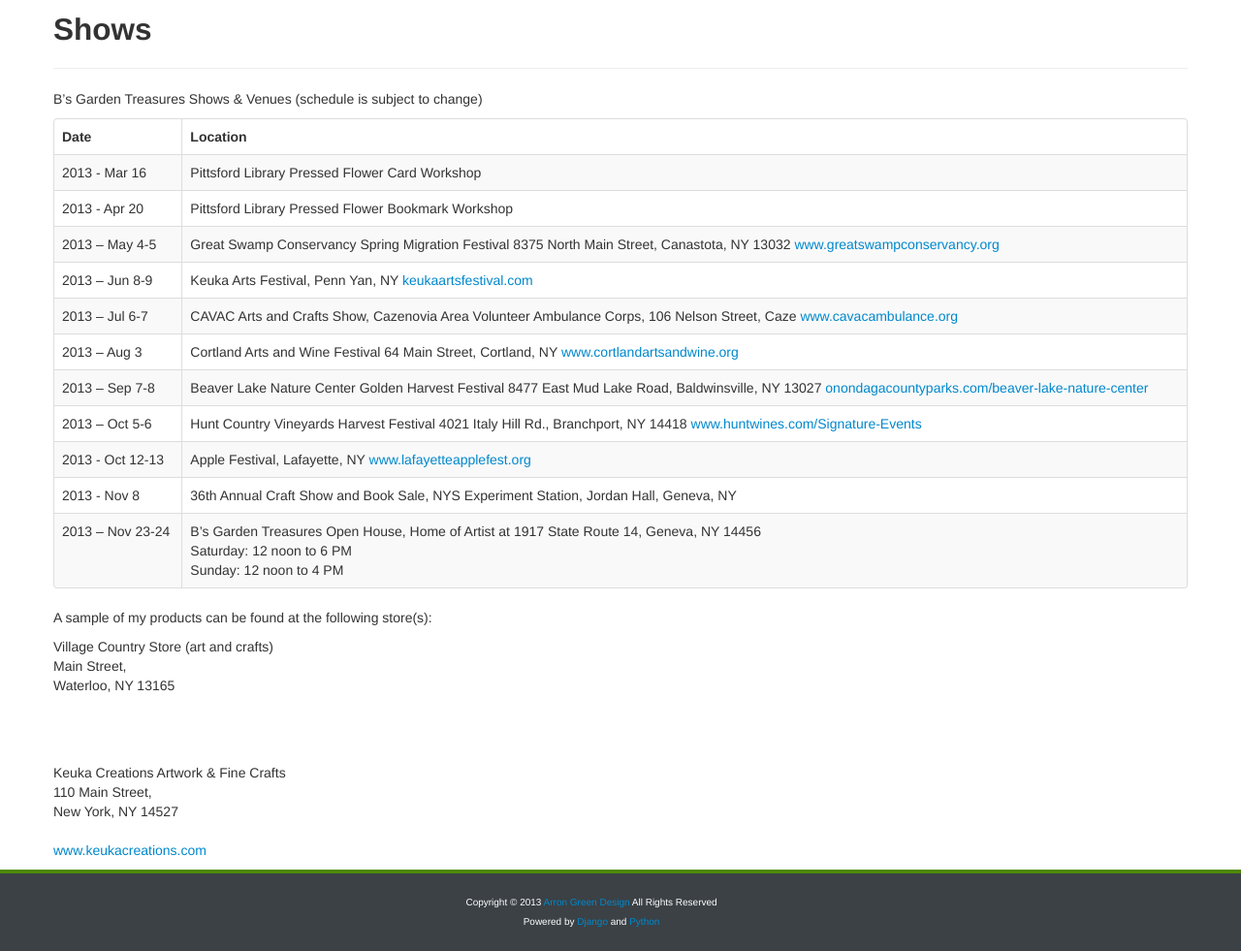
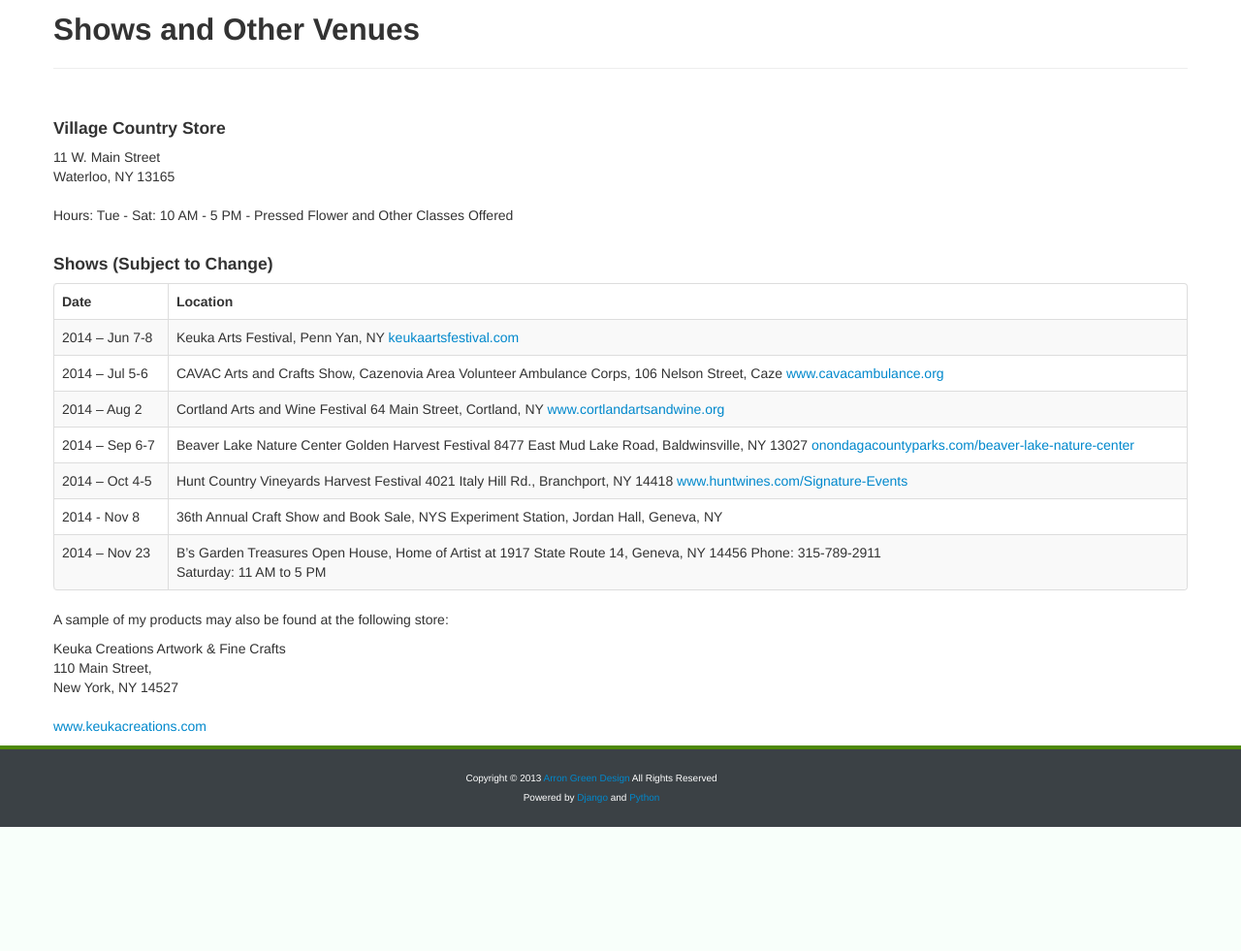
Before and after one commit to BGTreasures/BGTreasures, a Django app: template bgtreasures/bgtreasures/templates/shows.html in a window 1280 px wide. Shown: the part 171-1152 px from the top of the page at 97% size. After the commit the page ends 1024 px from the top, so only its background shows below. Run offline with Django 3.2, Linux system fonts and the light colour scheme; the template is opened without the code that fills it, so the values that code supplies are empty; some web fonts are replaced.

Commit message:
Shows
Updated to 2014

```diff
--- a/bgtreasures/bgtreasures/templates/shows.html
+++ b/bgtreasures/bgtreasures/templates/shows.html
@@ -11,14 +11,31 @@
 <div id="content" class="container">
   <div class="row-fluid">
     <div id="title" class="span12">
-      <h2>Shows</h2>
+      <h2>Shows and Other Venues</h2>
       <hr>
     </div>
   </div>
   <div class="row-fluid">
     <div class="span12">
       <p>
-        B’s Garden Treasures Shows &amp; Venues (schedule is subject to change)
+
+         <br />
+
+         <address>
+            <div><h4>Village Country Store</h4> </div>
+            11 W. Main Street <br>
+            Waterloo, NY 13165 <br>
+            </address>
+            Hours: Tue - Sat:  10 AM - 5 PM -
+            Pressed Flower and Other Classes Offered
+            <br>
+            <br>
+
+
+      </p>
+
+        <h4>Shows (Subject to Change)</h4>
+
       </p>
       <table class="table table-striped table-bordered">
         <thead>
@@ -28,42 +45,29 @@
           </tr>
         </thead>
         <tbody>
+
+
           <tr>
-            <td>2013 - Mar 16</td>
-            <td>Pittsford Library Pressed Flower Card Workshop</td>
-          </tr>
-          <tr>
-            <td>2013 - Apr 20</td>
-            <td>Pittsford Library Pressed Flower Bookmark Workshop</td>
-          </tr>
-          <tr>
-            <td>2013 – May 4-5</td>
-            <td>Great Swamp Conservancy Spring Migration Festival
-8375 North Main Street, Canastota, NY 13032
-<a href="http://www.Greatswampconservancy.org">www.greatswampconservancy.org</a>
-</td>
-          </tr>
-          <tr>
-            <td>2013 – Jun 8-9</td>
+            <td>2014 – Jun 7-8</td>
             <td>Keuka Arts Festival, Penn Yan, NY
 <a href="http://keukaartsfestival.com/">keukaartsfestival.com</a>
 </td>
           </tr>
           <tr>
-            <td>2013 – Jul 6-7</td>
+            <td>2014 – Jul 5-6</td>
             <td>CAVAC Arts and Crafts Show, Cazenovia Area
           Volunteer Ambulance Corps, 106 Nelson Street, Caze
 <a href="http://www.cavacambulance.org">www.cavacambulance.org</a>
 </td>
           </tr>
           <tr>
-            <td>2013 – Aug 3</td>
+            <td>2014 – Aug 2</td>
             <td>Cortland Arts and Wine Festival
           64 Main Street, Cortland, NY
           <a href="http://www.cortlandartsandwine.org/">www.cortlandartsandwine.org</a></td>
           </tr>
           <tr>
-            <td>2013 – Sep 7-8</td>
+            <td>2014 – Sep 6-7</td>
             <td>Beaver Lake Nature Center Golden Harvest Festival
           8477 East Mud Lake Road, Baldwinsville, NY 13027
           <a href="http://onondagacountyparks.com/beaver-lake-nature-center/">onondagacountyparks.com/beaver-lake-nature-center</a>
@@ -71,51 +75,34 @@
       </td>
           </tr>
           <tr>
-            <td>2013 – Oct 5-6</td>
+            <td>2014 – Oct 4-5</td>
             <td>Hunt Country Vineyards Harvest Festival
           4021 Italy Hill Rd., Branchport, NY 14418
           <a href="http://www.huntwines.com/Signature-Events">
         www.huntwines.com/Signature-Events</a>
             </td>
           </tr>
+
           <tr>
-            <td>2013 - Oct 12-13</td>
-            <td>Apple Festival, Lafayette, NY
-              <a href="http://www.lafayetteapplefest.org/">
-                www.lafayetteapplefest.org
-              </a>
-            </td>
-          </tr>
-          <tr>
-            <td>2013 - Nov 8</td>
+            <td>2014 - Nov 8</td>
             <td>36th Annual Craft Show and Book Sale, NYS Experiment Station, Jordan Hall, Geneva, NY
             </td>
           </tr>
           <tr>
-            <td>2013 – Nov 23-24</td>
+            <td>2014 – Nov 23</td>
             <td>
               B’s Garden Treasures Open House,
-              Home of Artist at 1917 State Route 14, Geneva, NY 14456<br>
-              Saturday:  12 noon to 6 PM<br>
-              Sunday:  12 noon to 4 PM
+              Home of Artist at 1917 State Route 14, Geneva, NY 14456
+              Phone:  315-789-2911<br>
+              Saturday: 11 AM to 5 PM<br>
             </td>
           </tr>
         </tbody>
       </table>
       <p>
-         A sample of my products can be found at the following store(s):
+         A sample of my products may also be found at the following store:
          <br />
 
-         <address>
-            Village Country Store (art and crafts)<br>
-            Main Street, <br>
-            Waterloo, NY 13165<br>
-            <br>
-          </address>
-      </p>
-
-      <p>
-        <br>
          <address>
             Keuka Creations Artwork &amp; Fine Crafts <br>
             110 Main Street, <br>
```
